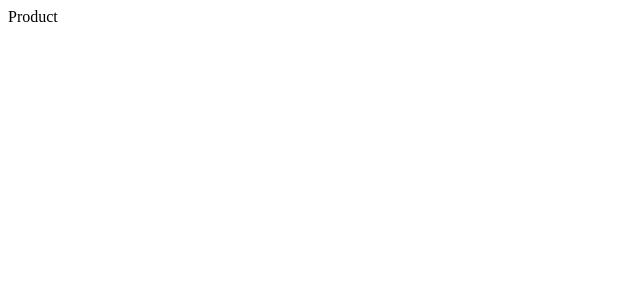
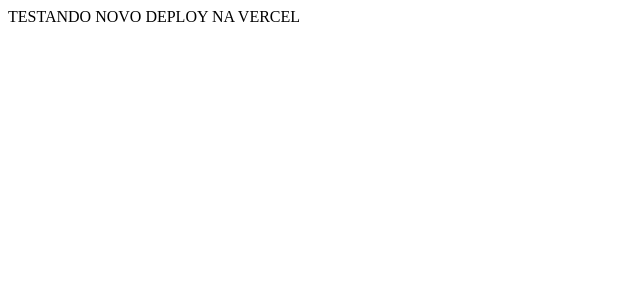
Before and after one commit to Luka9kw/clone-tabnews, a Next.js app: page /produtos in a window 1280 px wide. Shown: the top 300 px of the page, without its empty margins (0-640 px from the left). Built offline with nearby package versions, Linux system fonts and the light colour scheme.

Commit message:
new deploy on vercell

```diff
--- a/pages/index.js
+++ b/pages/index.js
@@ -1,5 +1,5 @@
 function Home(){
-    return <h1>Novo Deploy</h1>
+    return <h1>Novo Deploy NA VERCEL</h1>
 }
 
 export default Home;
--- a/pages/produtos/index.js
+++ b/pages/produtos/index.js
@@ -1,3 +1,3 @@
 export default function Product(){
-    return "Product"
+    return "TESTANDO NOVO DEPLOY NA VERCEL"
 }
```
